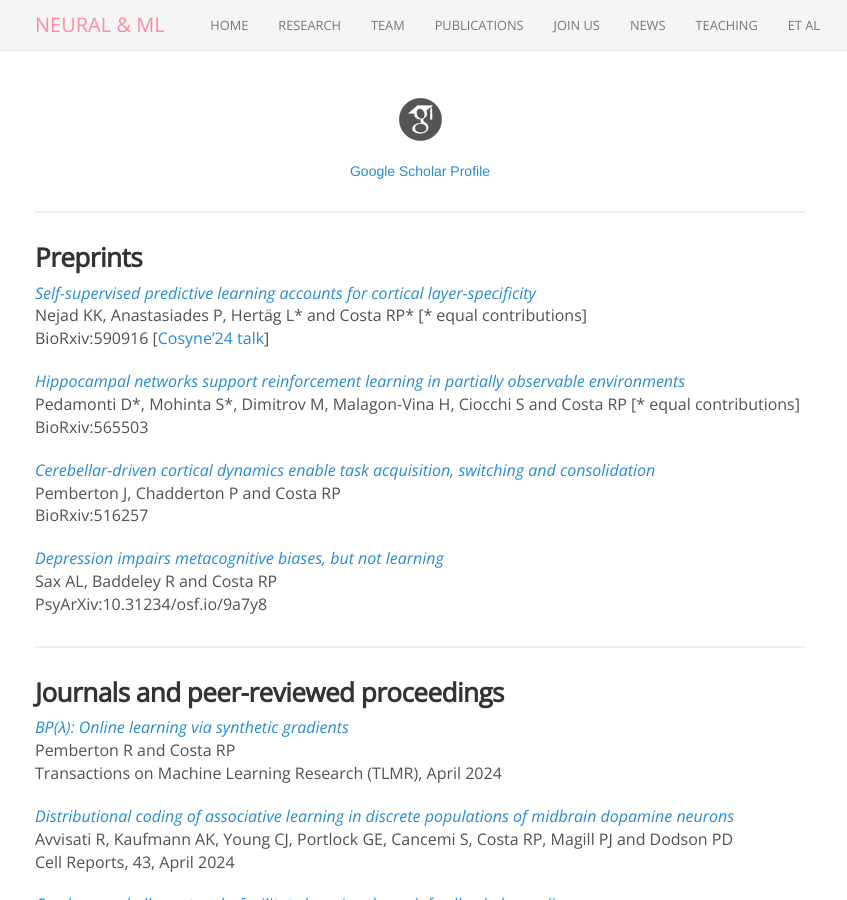
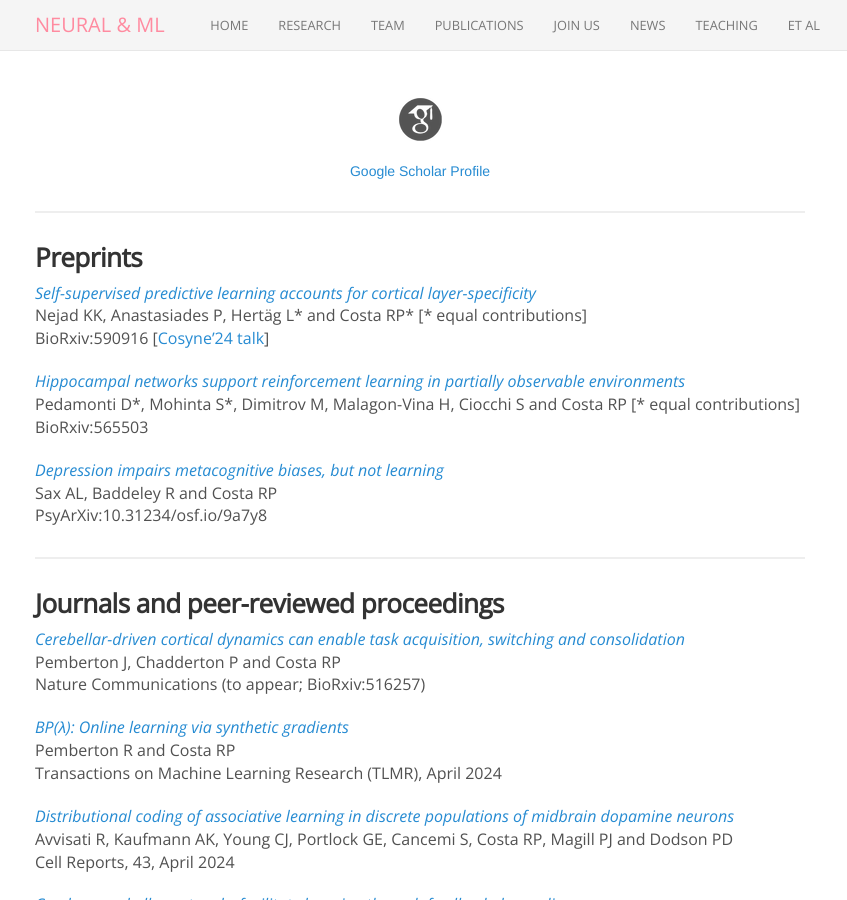
Before and after one commit to neuralml/neuralml.github.io, a Jekyll site: the page built from publications.md, in a window 1280 px wide and 900 px high. Shown: the whole window, without its empty margins (220-1067 px from the left). Built offline with Jekyll 4.4.1, drawn with Linux system fonts in a browser that asks for light colours; nearby versions of some CDN libraries; part of the change alters nothing that is shown.

Commit message:
Update publications.md

```diff
--- a/publications.md
+++ b/publications.md
@@ -24,10 +24,6 @@ BioRxiv:590916 [[Cosyne'24 talk](https://youtu.be/rNPhkhJtCc8)]
 Pedamonti D\*, Mohinta S\*, Dimitrov M, Malagon-Vina H, Ciocchi S and Costa RP [\* equal contributions]<br>
 BioRxiv:565503
 
-[_Cerebellar-driven cortical dynamics enable task acquisition, switching and consolidation_](https://doi.org/10.1101/2022.11.14.516257)<br>
-Pemberton J, Chadderton P and Costa RP<br>
-BioRxiv:516257
-
 [_Depression impairs metacognitive biases, but not learning_](https://psyarxiv.com/9a7y8/)<br>
 Sax AL, Baddeley R and Costa RP<br>
 PsyArXiv:10.31234/osf.io/9a7y8
@@ -37,6 +33,9 @@ PsyArXiv:10.31234/osf.io/9a7y8
 
 ### Journals and peer-reviewed proceedings
 
+[_Cerebellar-driven cortical dynamics can enable task acquisition, switching and consolidation_](https://doi.org/10.1101/2022.11.14.516257)<br>
+Pemberton J, Chadderton P and Costa RP<br>
+Nature Communications (to appear; BioRxiv:516257)
 
 [_BP(λ): Online learning via synthetic gradients_](https://openreview.net/forum?id=3kYgouAfqk)<br>
 Pemberton R and Costa RP<br>
```
